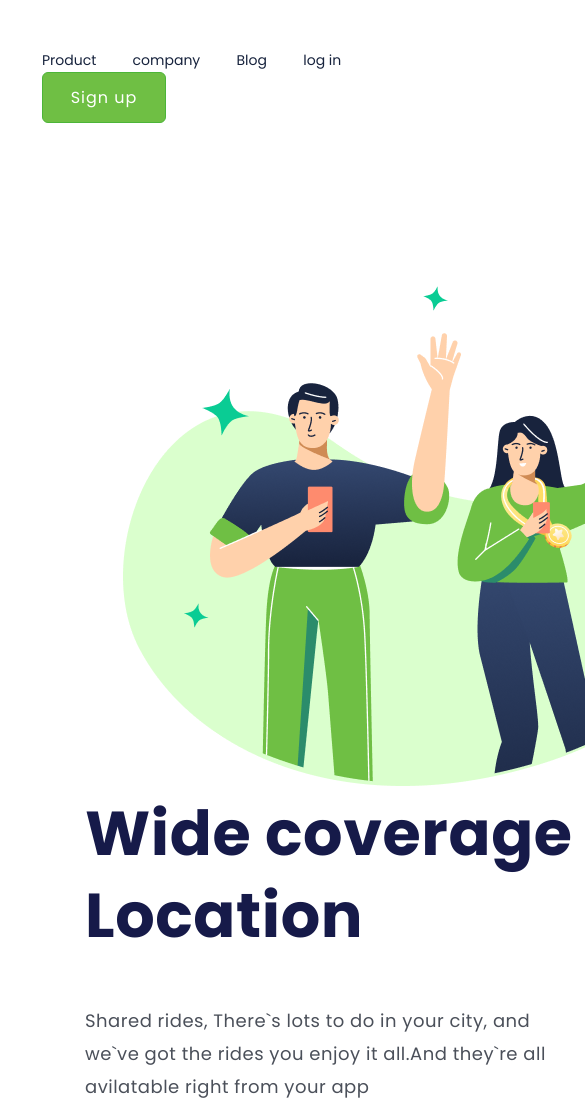
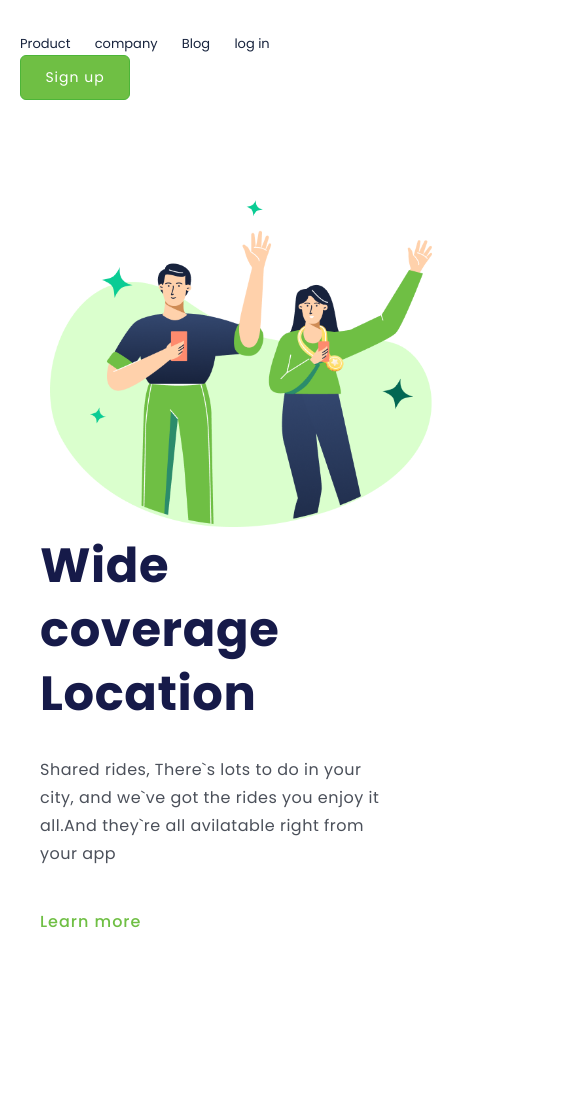
Before and after one commit to Marisete123/Novo-DevClub, a plain HTML site: page index.html in a window 390 px wide. Shown: the top 1106 px of the page, 585 px wide, since content can reach past the window. After the commit the page ends 935 px from the top, so only its background shows below. Drawn offline with Linux system fonts and the light colour scheme.

Commit message:
Projeto CSS1 Responsivo

```diff
--- a/styles.css
+++ b/styles.css
@@ -74,3 +74,51 @@ p {
     letter-spacing: 1px;
     cursor: pointer;
 }
+
+@media (max-width: 1525px) {
+
+    header {
+      margin-top: 30px;
+      margin-left: 20px;
+    }
+
+    .link-menu {
+      margin-right: 20px;
+      font-size: 13px;
+      line-height: 20px;
+    }
+
+    .button-sign-up {
+      width: 110px;
+      height: 45px;
+      font-size: 14px;
+    }
+
+    img {
+      margin: 100px 0 0 50px;
+      max-width: 100%;
+      height: auto;
+    }
+
+    div {
+      margin-left: 40px;
+      width: auto;
+      max-width: 90%;
+    }
+
+    h1 {
+      font-size: 48px;
+      line-height: 64px;
+    }
+
+    p {
+      font-size: 16px;
+      line-height: 28px;
+      margin-top: 30px;
+      margin-bottom: 40px;
+    }
+
+    .link-learn-more {
+      font-size: 16px;
+    }
+  }
```
